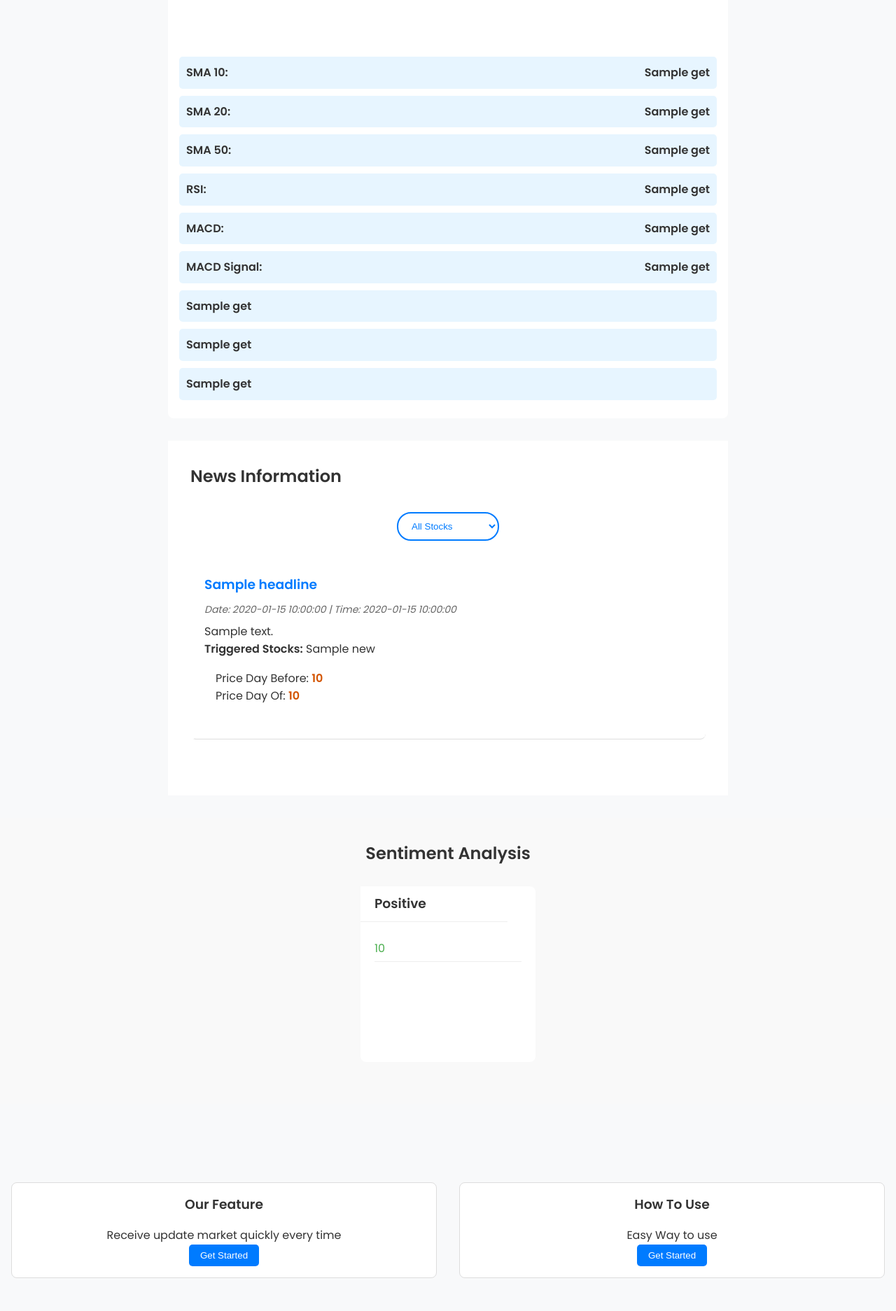
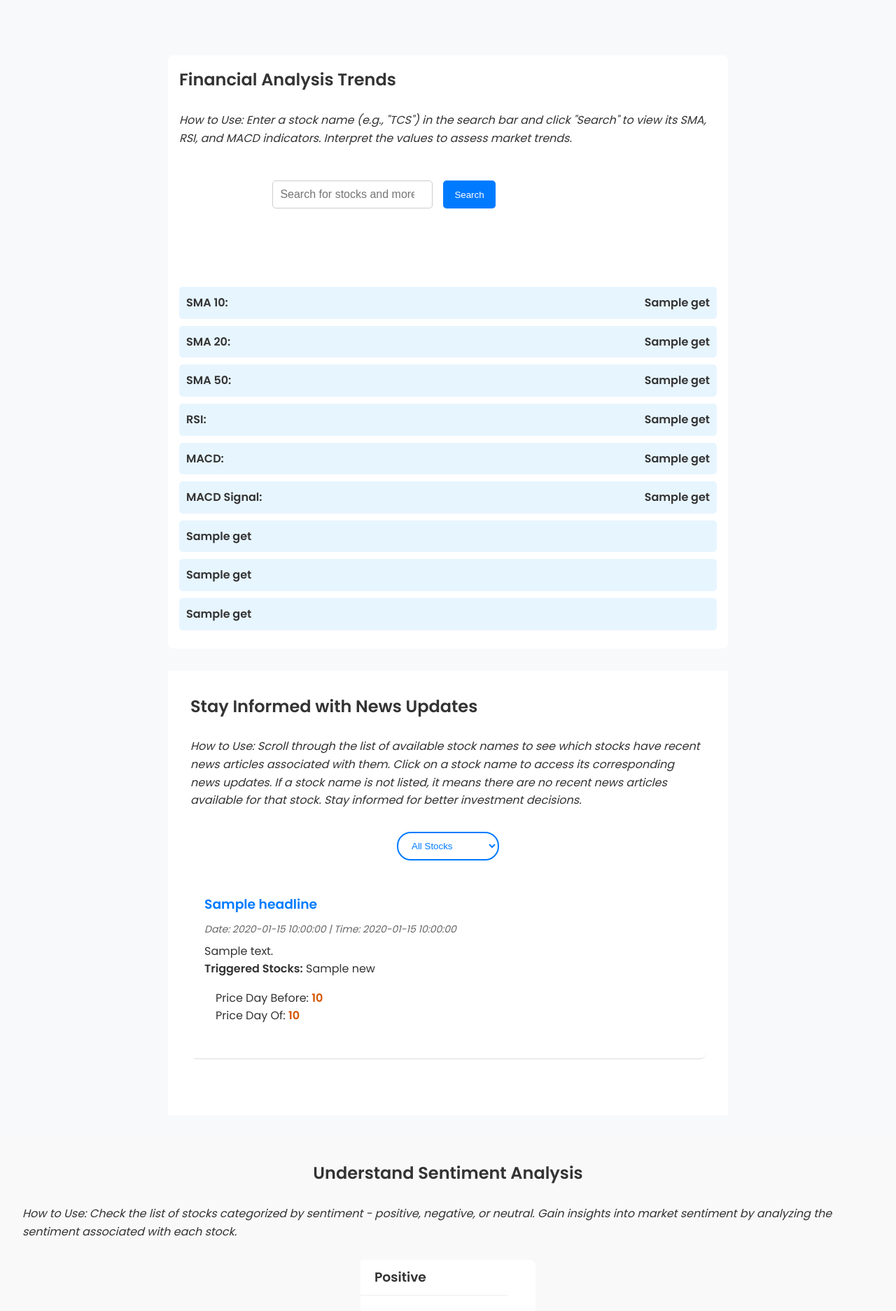
Before and after one commit to arjeetanand/Financial_news_analysis, a Flask app: template templates/html.html in a window 1280 px wide. Shown: the part 861-2735 px from the top of the page at 70% size. Run offline with Flask 3, Linux system fonts and the light colour scheme; the template is opened without the code that fills it: most values are stand-ins (such as "Sample title", 1, 10 or a date in 2020); parts of the project's set-up code (start-up, migrations or seed data) failed here and were passed over.

Commit message:
Update html.html

```diff
--- a/templates/html.html
+++ b/templates/html.html
@@ -19,7 +19,7 @@
           </li> <!-- Changes here -->
           <li><a href="#news-information">News</a></li> <!-- Link to News section -->
           <li><a href="#dashboard">Analysis</a></li> <!-- Link to Dashboard section -->
-          <li><a href="#help">Help</a></li>
+
         </ul>
         <!-- <div class="navbar-auth">
           <a href="#signup" class="auth-signup">Sign Up</a>
@@ -33,7 +33,7 @@
 
       <section class="hero">
         <div class="hero-content">
-          <h1>Invest Your Money Wisely</h1>
+          <h1>Empowering Informed Investment Decisions</h1>
           <button id="runScriptBtn">Run Script</button>
           <div id="loadingModal" class="modal">
             <div class="modal-content">
@@ -45,8 +45,10 @@
           <div id="loadingMessage" style="display: none;">Loading... Please wait.</div>
           <div id="dataDisplay"></div>
 
-
-          <p>Maximize your investment with our cutting-edge platform.</p>
+          <br>
+          <p>Explore Financial Analysis Trends</p>
+          <i>How to Use: Navigate through the different indicators such as SMA (Simple Moving Average), RSI (Relative Strength Index), and MACD (Moving Average Convergence Divergence) & Stock news to gauge market trends.</i>
+          <br>Example: Enter the name of a stock in the search bar, such as "Tata Steel" or "PNB," to access its financial analysis trends. If the stock name is not found that means no recent news is available, the platform will display an error message.
           <form id="hero-stock-search-form" onsubmit="heroPerformSearch(event)">
             <div class="hero-search-box">
               <input
@@ -74,6 +76,8 @@
         <div class="financial-details">
 
           <h2>Financial Analysis Trends</h2>
+          <br>
+          <i>How to Use: Enter a stock name (e.g., "TCS") in the search bar and click "Search" to view its SMA, RSI, and MACD indicators. Interpret the values to assess market trends. </i>
           <aside class="search-panel">
             <form action="{{ url_for('dashboard') }}" method="get">
               <div class="search-box">
@@ -129,8 +133,9 @@
 
 
       <section class="news-information" id="news-information">
-        <h2>News Information</h2>
-
+        <h2>Stay Informed with News Updates</h2>
+        <br>
+        <i>How to Use: Scroll through the list of available stock names to see which stocks have recent news articles associated with them. Click on a stock name to access its corresponding news updates. If a stock name is not listed, it means there are no recent news articles available for that stock. Stay informed for better investment decisions.</i>
 
         <form action="/" method="get">
           <select name="news_symbol" onchange="this.form.submit()">
@@ -186,7 +191,9 @@
       </section>
 
       <section class="sentiment-analysis">
-        <h2>Sentiment Analysis</h2>
+        <h2>Understand Sentiment Analysis</h2>
+        <br>
+        <i> How to Use: Check the list of stocks categorized by sentiment - positive, negative, or neutral. Gain insights into market sentiment by analyzing the sentiment associated with each stock. </i>
         <div class="sentiment-wrapper">
           <!-- Ensure fixed order by manually specifying sentiment categories -->
           {% for sentiment in ['positive', 'negative', 'neutral'] %}
@@ -207,22 +214,10 @@
       </section>
 
 
-      <section class="features">
-        <article>
-          <h3>Our Feature</h3>
-          <p>Receive update market quickly every time</p>
-          <button>Get Started</button>
-        </article>
-        <article>
-          <h3>How To Use</h3>
-          <p>Easy Way to use</p>
-          <button>Get Started</button>
-        </article>
-      </section>
       <!-- Add more sections as required -->
     </main>
     <footer>
-      <p>All Rights Reserved.</p>
+      <p>Made with ❤️ by <b>Arjeet Anand.</b></p>
       <!-- Footer content -->
     </footer>
 
```
